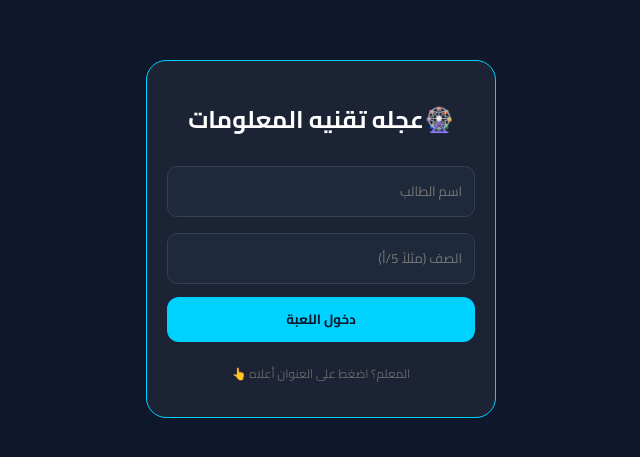
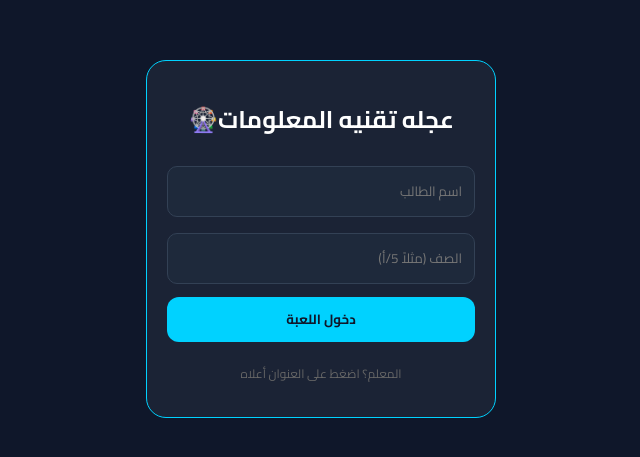
Before and after one commit to Sa99181513/Tech-Game, a plain HTML site: page index.html in a window 1280 px wide. Shown: the part 161-618 px from the top of the page, without its empty margins (319-959 px from the left). Drawn offline with nearby package versions, Linux system fonts and the light colour scheme.

Commit message:
Update index.html

```diff
--- a/index.html
+++ b/index.html
@@ -62,11 +62,11 @@
 
     <div id="startScreen">
         <div class="card" style="max-width: 350px;">
-            <h1 id="adminTrigger" onclick="openAdmin()" style="cursor: pointer; font-size: 1.5rem; user-select: none;">🎡عجله تقنيه المعلومات</h1>
+            <h1 id="adminTrigger" onclick="openAdmin()" style="cursor: pointer; font-size: 1.5rem; user-select: none;">عجله تقنيه المعلومات🎡</h1>
             <input type="text" id="pName" placeholder="اسم الطالب">
             <input type="text" id="pClass" placeholder="الصف (مثلاً 5/أ)">
             <button class="btn btn-primary btn-block" onclick="launchGame()">دخول اللعبة</button>
-            <p style="font-size: 0.75rem; color: #666; margin-top: 15px;">المعلم؟ اضغط على العنوان أعلاه 👆</p>
+            <p style="font-size: 0.75rem; color: #666; margin-top: 15px;">المعلم؟ اضغط على العنوان أعلاه </p>
         </div>
     </div>
 
```
